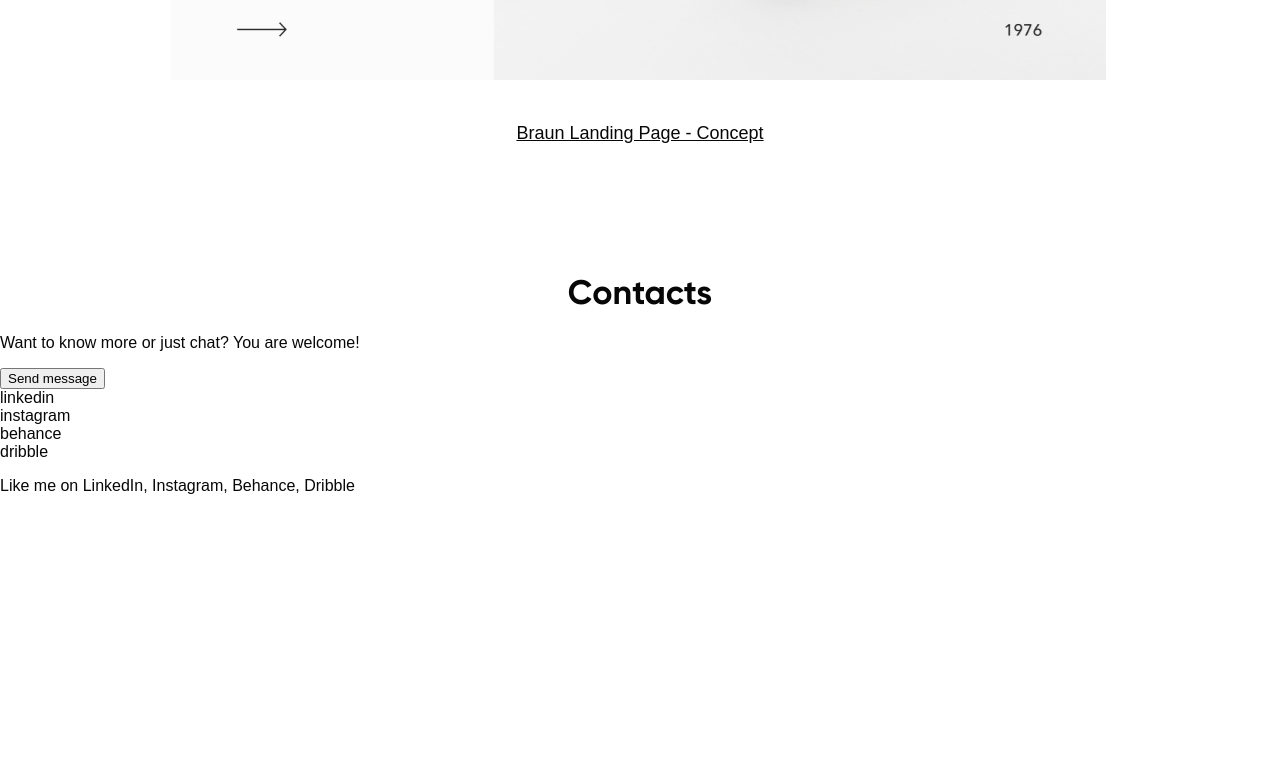
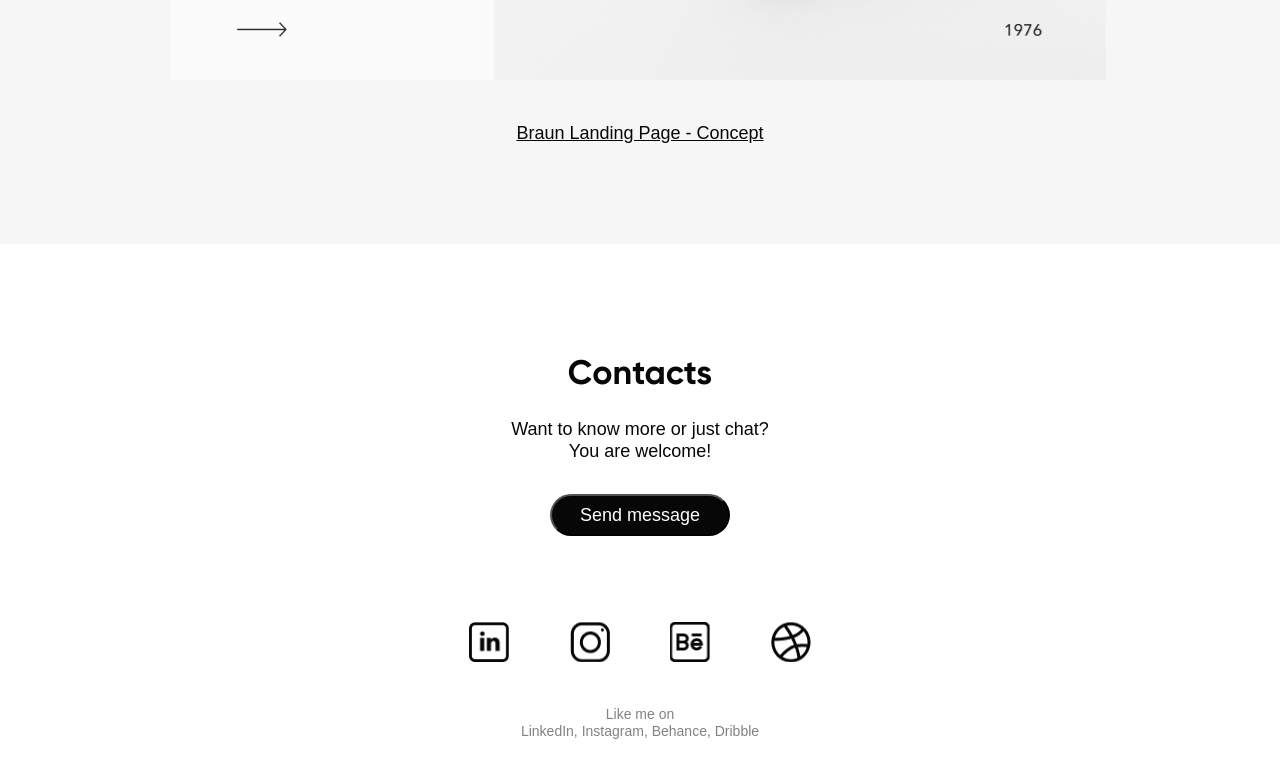
Before and after one commit to dushmanexzy/Portfolio_lp, a website: page src/index.html in a window 1280 px wide. Shown: the part 3894-4672 px from the top of the page. Before the commit the page ends 4405 px from the top, so only its background shows below. Drawn offline with Linux system fonts and the light colour scheme; files that its build step writes are made by us from their sources; a web font is replaced by a local one.

Commit message:
contacts section(footer)

```diff
--- a/src/index.html
+++ b/src/index.html
@@ -46,9 +46,9 @@
           </p>
 
           <div class="main-info__lang flex">
-            <a class="main-info__lang--ru">RU</a>
+            <a href="#" class="main-info__lang--ru">RU</a>
             <span class="main-info__lang--span">I</span>
-            <a class="main-info__lang--eng active">ENG</a>
+            <a href="#" class="main-info__lang--eng active">ENG</a>
           </div>
 
           <img class="main-info__img" src="img/main_photo.png" alt="Denis Novik with a beard and glasses">
@@ -175,27 +175,27 @@
     <footer class="footer contacts">
       <h2 class="section-title">Contacts</h2>
 
-      <p class="contacts__desc">Want to know more or just chat? You are welcome!</p>
+      <p class="contacts__desc">Want to know more or just chat? <br> You are welcome!</p>
 
       <button class="btn btn--reset contacts__btn" type="button">Send message</button>
 
-      <ul class="contacts__list list-style-reset">
+      <ul class="contacts__list flex list-style-reset">
         <li class="contacts__item">
-          <a href="#" class="contacts__link linkedin">linkedin</a>
+          <a href="#" class="contacts__link linkedin"></a>
         </li>
         <li class="contacts__item">
-          <a href="#" class="contacts__link instagram">instagram</a>
+          <a href="#" class="contacts__link instagram"></a>
         </li>
         <li class="contacts__item">
-          <a href="#" class="contacts__link behance">behance</a>
+          <a href="#" class="contacts__link behance"></a>
         </li>
         <li class="contacts__item">
-          <a href="#" class="contacts__link dribble">dribble</a>
+          <a href="#" class="contacts__link dribble"></a>
         </li>
       </ul>
 
       <p class="contacts__smalldesc">Like me on
-        <span class="contacts__smalldesc--sub">LinkedIn, Instagram, Behance, Dribble</span>
+        <br> LinkedIn, Instagram, Behance, Dribble
       </p>
     </footer>
   </div>
--- /dev/null
+++ b/src/scss/components/_contacts.scss
@@ -0,0 +1,83 @@
+.contacts {
+  padding-top: 80px;
+  padding-bottom: 110px;
+
+  text-align: center;
+
+  background-color: #fff;
+}
+
+.contacts .section-title {
+  margin-bottom: 24px;
+}
+
+.contacts__desc {
+  margin-bottom: 32px;
+
+  font-size: 18px;
+  line-height: 22px;
+
+  color: #070707;
+}
+
+.contacts__btn {
+  margin-bottom: 86px;
+
+  width: 180px;
+  height: 42px;
+
+  border-radius: 21px;
+
+  font-size: 18px;
+  line-height: 22px;
+
+  text-align: center;
+  color: #fff;
+
+  background-color: #070707;
+}
+
+.contacts__list {
+  justify-content: space-between;
+  align-items: center;
+
+  width: 342px;
+
+  margin: 0 auto;
+  margin-bottom: 44px;
+}
+
+.contacts__link {
+  display: block;
+
+  width: 40px;
+  height: 40px;
+
+  background-repeat: no-repeat;
+  background-position: center;
+  background-size: cover;
+}
+
+.linkedin {
+  background-image: url('../img/linkedin.png');
+}
+
+.instagram {
+  background-image: url('../img/instagram.png');
+}
+
+.behance {
+  background-image: url('../img/behance.png');
+}
+
+.dribble {
+  background-image: url('../img/dribble.png');
+}
+
+.contacts__smalldesc {
+  font-size: 14px;
+  font-weight: 500;
+  line-height: 17px;
+
+  color: #828282;
+}
--- a/src/scss/components/_portfolio.scss
+++ b/src/scss/components/_portfolio.scss
@@ -1,3 +1,7 @@
+.portfolio {
+  background-color: #f6f6f6;
+}
+
 .portfolio__container {
   padding-top: 80px;
   padding-bottom: 100px;
--- a/src/scss/style.scss
+++ b/src/scss/style.scss
@@ -6,3 +6,4 @@
 @import 'components/about';
 @import 'components/skills';
 @import 'components/portfolio';
+@import 'components/contacts';
```
Also changed, not shown: src/css/style.css, src/img/behance.png (added), src/img/dribble.png (added), src/img/instagram.png (added), src/img/linkedin.png (added).
